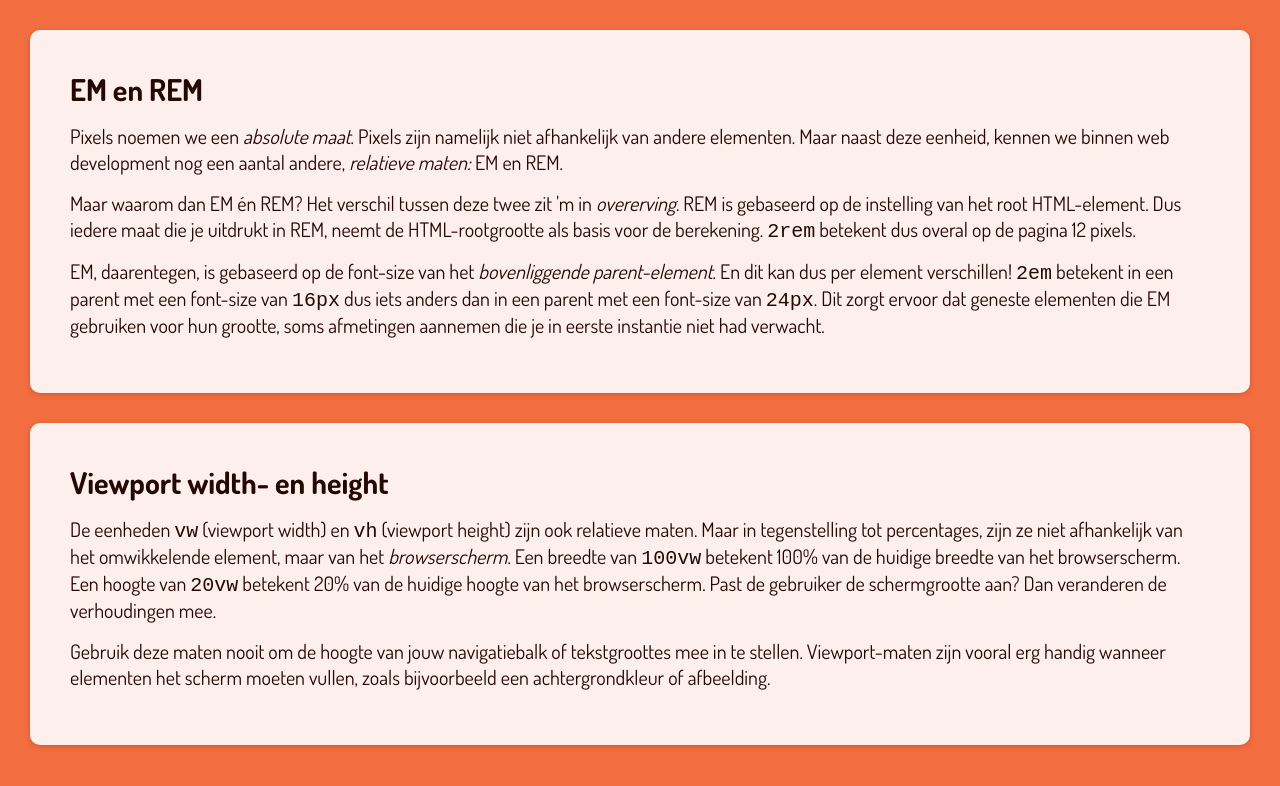
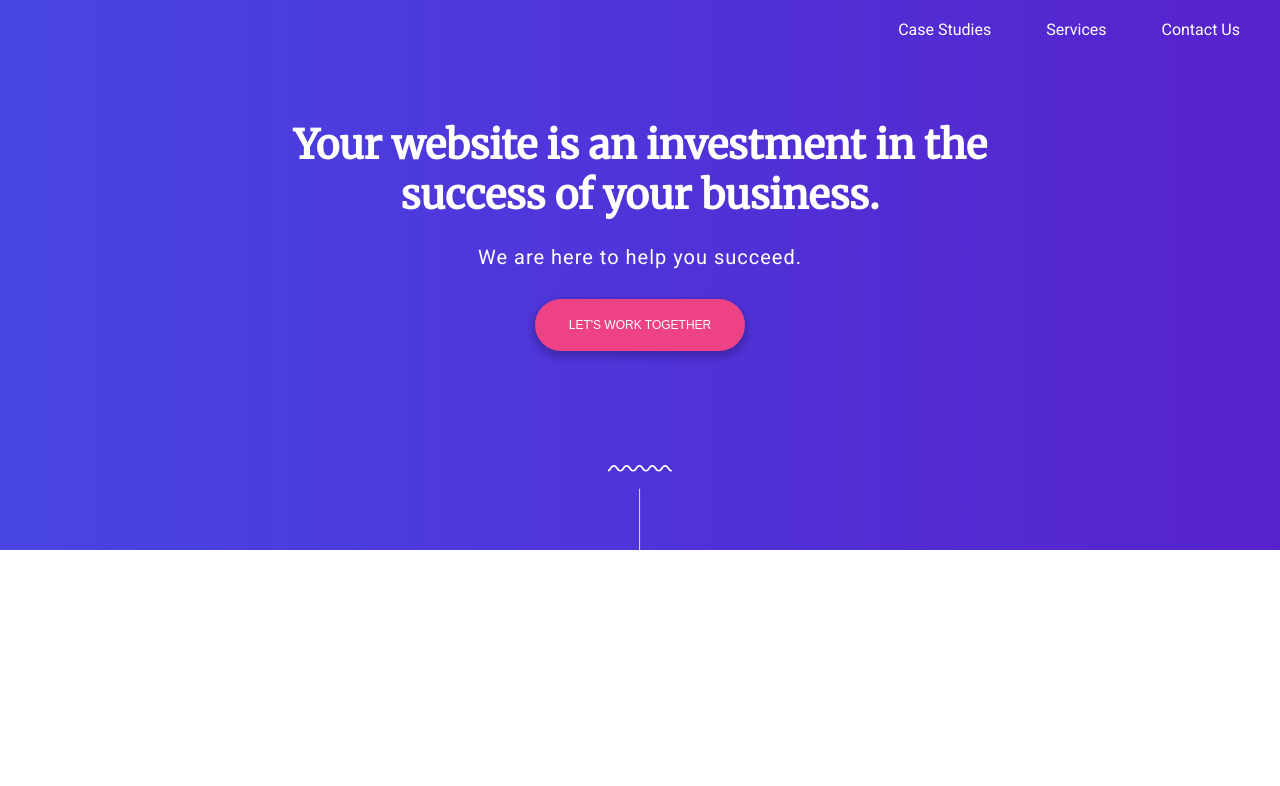
Before and after one commit to christianedejong/eerste-novi-conceptopdracht, a plain HTML site: page index.html in a window 1280 px wide. Drawn offline with Linux system fonts and the light colour scheme; files that its build step writes are made by us from their sources.

Commit message:
header is af

```diff
--- a/index.html
+++ b/index.html
@@ -3,41 +3,31 @@
 <head>
     <meta charset="UTF-8">
     <meta name="viewport" content="width=device-width, initial-scale=1.0">
-    <link rel="stylesheet" href="styles/styles.css">
-    <title>Responsive page</title>
+    <link rel="stylesheet" href="styles.css">
+    <title>concept Chris.</title>
 </head>
 <body>
-<main>
-    <section>
-        <h2>EM en REM</h2>
-        <p>
-            Pixels noemen we een <em>absolute maat</em>. Pixels zijn namelijk niet afhankelijk van andere elementen.
-            Maar
-            naast deze eenheid, kennen we binnen web development nog een aantal andere, <em>relatieve maten:</em> EM en REM.</p>
-        <p>
-            Maar waarom dan EM én REM? Het verschil tussen deze twee zit 'm in <em>overerving</em>. REM is gebaseerd op
-            de instelling van het root HTML-element. Dus iedere maat die je uitdrukt in REM, neemt de HTML-rootgrootte
-            als basis voor de berekening. <code>2rem</code> betekent dus overal op de pagina 12 pixels.
-        </p>
-        <p>
-            EM, daarentegen, is gebaseerd op de font-size van het <em>bovenliggende parent-element</em>. En dit kan dus
-            per element verschillen! <code>2em</code> betekent in een parent met een font-size van <code>16px</code> dus
-            iets anders dan in een parent met een font-size van <code>24px</code>. Dit zorgt ervoor dat geneste
-            elementen die EM gebruiken voor hun grootte, soms afmetingen aannemen die je in eerste instantie niet had
-            verwacht.
-        </p>
-    </section>
-    <section>
-        <h2>Viewport width- en height</h2>
-        <p>De eenheden <code>vw</code> (viewport width) en <code>vh</code> (viewport height) zijn ook relatieve maten.
-            Maar in tegenstelling tot percentages, zijn ze niet afhankelijk van het omwikkelende element, maar van het
-            <em>browserscherm</em>. Een breedte van <code>100vw</code> betekent 100% van de huidige breedte van het
-            browserscherm. Een hoogte van <code>20vw</code> betekent 20% van de huidige hoogte van het browserscherm.
-            Past de gebruiker de schermgrootte aan? Dan veranderen de verhoudingen mee.</p>
-        <p>Gebruik deze maten nooit om de hoogte van jouw navigatiebalk of tekstgroottes mee in te stellen.
-            Viewport-maten zijn vooral erg handig wanneer elementen het scherm moeten vullen, zoals bijvoorbeeld een
-            achtergrondkleur of afbeelding. </p>
-    </section>
-</main>
+<header>
+    <nav class="navbar">
+        <ul class="menu">
+            <li><a href="">Case Studies</a></li>
+            <li><a href="">Services</a></li>
+            <li><a href="">Contact Us</a></li>
+        </ul>
+    </nav>
+    <div class="header-container">
+        <h1>Your website is an investment in the success of your business.</h1>
+        <p class="pheader">We are here to help you succeed.</p>
+        <button class="input-button">LET'S WORK TOGETHER</button>
+    </div>
+    <div class="header-icoontjes">
+        <img src="./assets/squiggle_line_stripe.svg" alt="wit golficoon">
+        <img src="./assets/squiggle_line.svg" alt="witte verticale streep">
+    </div>
+</header>
+
+
+
+
 </body>
 </html>
--- a/styles.css
+++ b/styles.css
@@ -1,4 +1,5 @@
-@import url('https://fonts.googleapis.com/css2?family=Dosis:wght@400;600;700&display=swap');
+@import url('https://fonts.googleapis.com/css2?family=Merriweather&family=Roboto&display=swap');
+
 
 /*////////////////////////////////////////////////////////////////////////
 Table of Contents:
@@ -8,8 +9,8 @@ Table of Contents:
         3.1 Reusables
         3.2 Other
     4. Areas
-        4.1 Header
-        4.2 Introduction
+        4.1 Header-navigatie
+        4.2 Header
         etc.
     5. Media Queries
 ////////////////////////////////////////////////////////////////////////*/
@@ -19,11 +20,16 @@ Table of Contents:
 ////////////////////////*/
 
 :root {
-    --lightorange: #f9c48b;
-    --middleorange: #f69051;
-    --red: #f26d40;
-    --black: #260803;
-    --lightpink: #fdefec
+    --Paars: #5722CD;
+    --Blauw: #4845E4;
+    --Roze: #ED4385;
+    --Zwart: #0C0C0C;
+    --Lichtpaars: #F2F0FF;
+    /*(voor de grote zwevende woorden, zoals "hello" en "services") Uitzonderingen:*/
+    --Lichtgrijs: #F3F6F9;
+    /*voor de ACHTERGROND*/
+    --Grijs: #7A7A7A;
+    /*voor de servicetegel tekst*/
 }
 
 * {
@@ -32,61 +38,129 @@ Table of Contents:
     box-sizing: border-box;
 }
 
-html {
-    font-size: 16px;
+body {
+    font-family: 'Roboto', sans-serif;
 }
 
-body {
-    font-family: 'Dosis', sans-serif;
-    font-weight: 400;
-    color: var(--black);
-    background-color: var(--lightorange);
-}
-
-img {
-    width: 100%;
+h1 {
+    font-family: 'Merriweather', serif;
 }
 
 /*////////////////////////
     2. Typography
 ////////////////////////*/
-h2 {
-    margin: 0 0 .5rem 0;
-}
+h1 {
+    color: white;
+    width: 600px;
 
-p {
-    margin: .75rem 0;
 }
 
 
 /*////////////////////////
     3. Layout
 ////////////////////////*/
-section {
-    background-color: var(--lightpink);
-    box-shadow: 0 .0625rem .25rem rgba(0, 0, 0, 0.16);
-    padding: 2rem;
-    margin: 1.5rem;
-    border-radius: .5rem;
+.input-button {
+    border-radius: 30px;
+    border: none;
+    background-color:var(--Roze);
+    color: white;
+    font-size: 12px;
+    padding: 19px;
+    width: 210px;
+    box-shadow: 0px 4px 6px 3px rgba(0,0,0,0.19);
+}
+
+.header-icoontjes {
+    display: flex;
+    flex-direction: column;
+    align-items: center;
+}
+
+img {
+    position: absolute;
+    bottom: -20px; /* Pas deze waarde aan om de afbeelding precies op de rand te plaatsen */
+    left: 50%;
+    transform: translateX(-50%);
+    width: 65px;
 }
 
 /*////////////////////////
     4. areas
 ////////////////////////*/
+/*4.1 Header-navigatie*/
+
+.navbar {
+    display: flex;
+    justify-content: flex-end;
+}
+
+.menu {
+    list-style-type: none;
+    margin: 0;
+    padding: 0;
+}
+.menu li {
+    display: inline-block;
+    margin-left: 0px;
+    padding-top: 20px;
+    padding-right: 30px;
+    font-size: 16px;
+}
+.menu li:first-child {
+    margin-left: 0;
+}
+
+.menu li a {
+    color: #fff;
+    text-decoration: none;
+    padding: 5px 10px;
+}
+
+.menu li a:hover {
+    background-color: #555;
+    border-radius: 4px;
+}
+
+/*4.2 Header*/
+
+header {
+    background: linear-gradient(to right, var(--Blauw), var(--Paars));
+    position: relative;
+    overflow: hidden;
+}
+
+.header-container {
+    display: flex;
+    flex-direction: column;
+    align-items: center;
+    text-align: center;
+    height: 300px;
+    margin-top: 80px;
+    margin-bottom: 130px;
+}
+
+.pheader {
+    color: white;
+    margin-top: 25px;
+    margin-bottom: 30px;
+    letter-spacing: 1px;
+}
 
 /*////////////////////////
     5. Media Queries
 ////////////////////////*/
+
 @media screen and (min-width: 768px) {
     /* voor tablets */
     html {
         font-size: 18px;
     }
 
-    body {
-        background-color: var(--middleorange);
+    h1 {
+        width: 750px;
     }
 }
+
 
 @media screen and (min-width: 1200px) {
     /* voor desktops en groter */
@@ -94,7 +168,7 @@ section {
         font-size: 20px;
     }
 
-    body {
-        background-color: var(--red);
+    h1 {
+        width: 800px;
     }
 }
```
